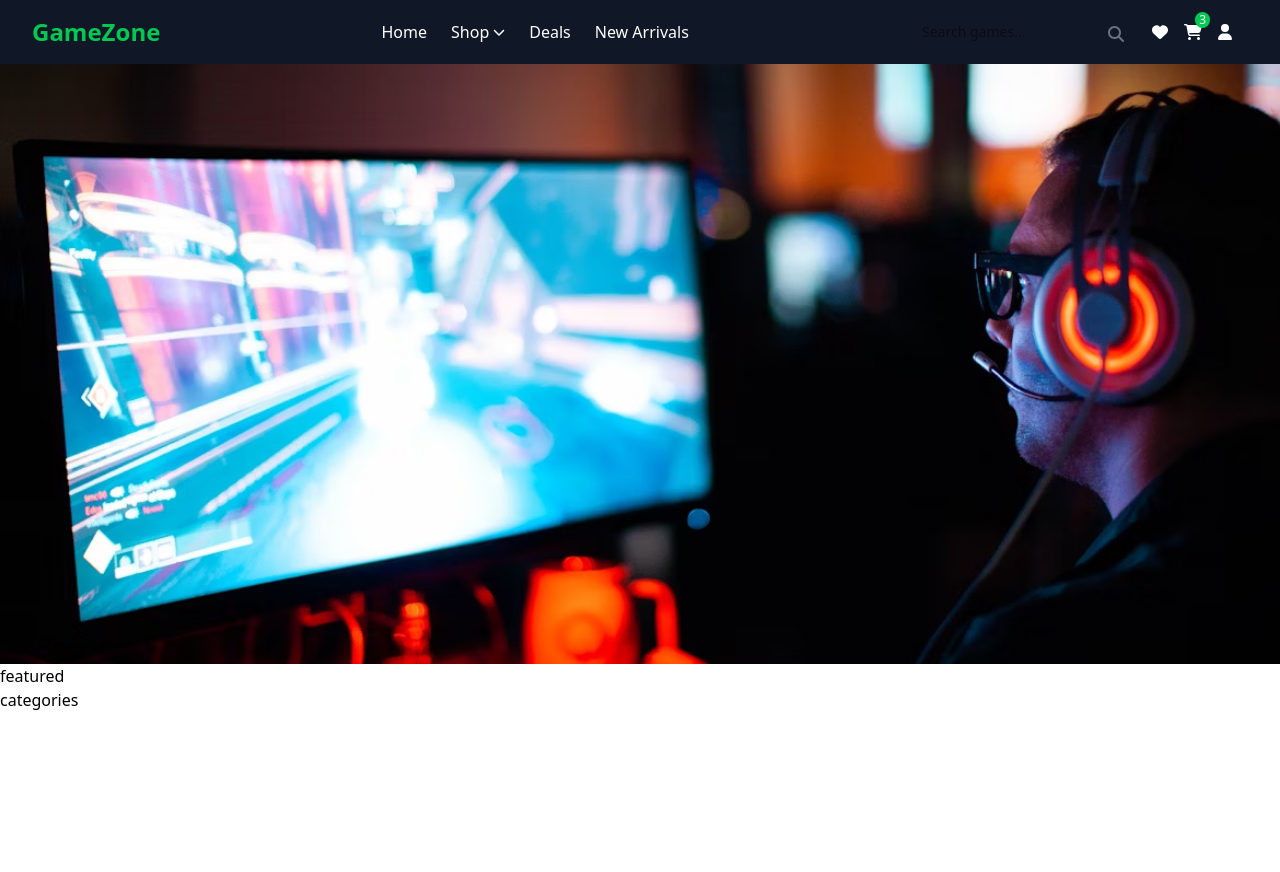
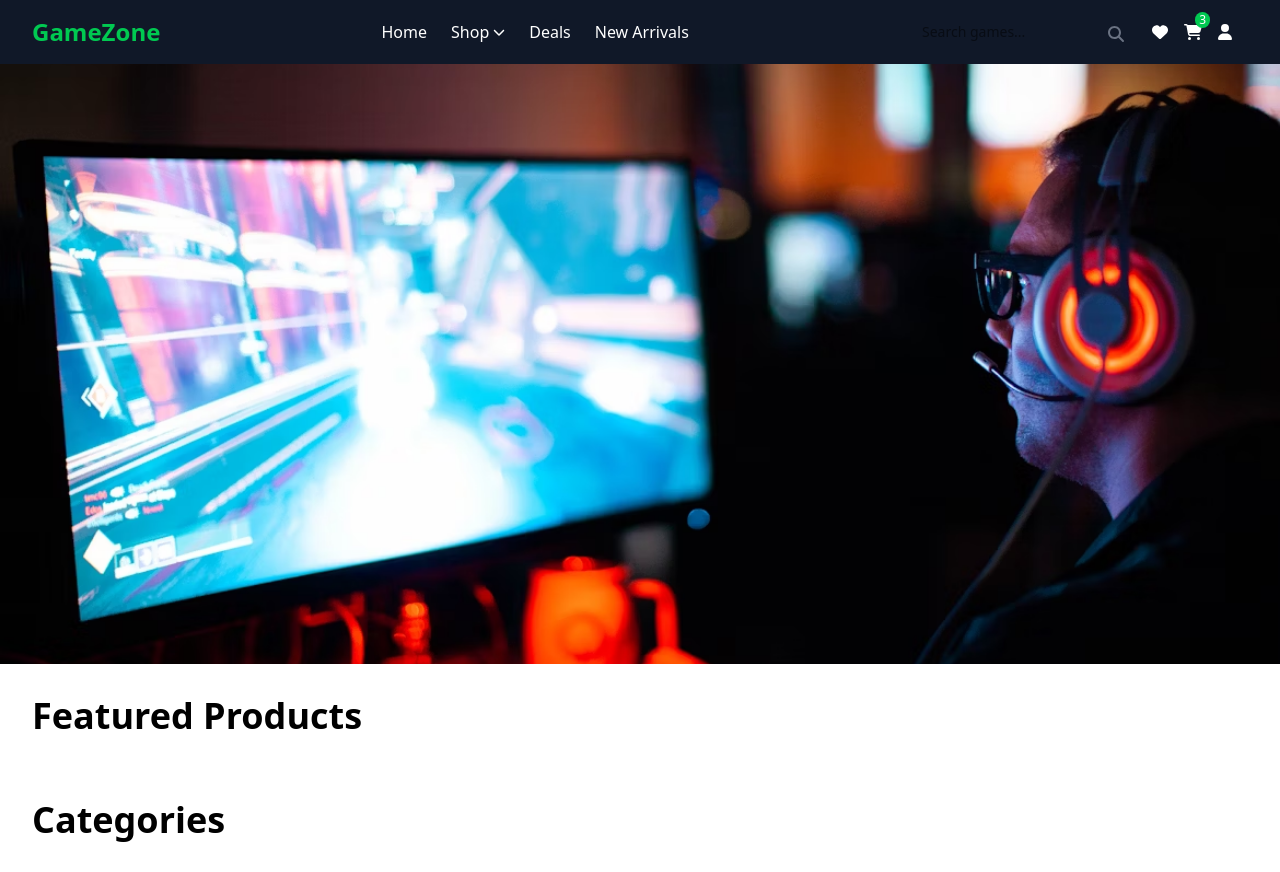
Before and after one commit to Mark-Alexis-Posadas/ecommerce-gaming-site, a React (Vite) app in the folder client/: page / in a window 1280 px wide. Before the commit the page ends 800 px from the top, so only its background shows below. Built offline with nearby package versions, Linux system fonts and the light colour scheme.

Commit message:
added section,pagetitle and page container styles

```diff
--- a/client/src/components/page/PageContainer.tsx
+++ b/client/src/components/page/PageContainer.tsx
@@ -1,5 +1,3 @@
-import React from "react";
-
-export default function PageContainer() {
-  return <div>PageContainer</div>;
+export default function PageContainer({ children }) {
+  return <div className="max-w-7xl mx-auto">{children}</div>;
 }
--- /dev/null
+++ b/client/src/components/page/PageTitle.tsx
@@ -0,0 +1,9 @@
+import React from "react";
+
+export default function PageTitle({ children }) {
+  return (
+    <h2 className="text-2xl sm:text-3xl md:text-4xl font-semibold">
+      {children}
+    </h2>
+  );
+}
--- a/client/src/components/page/Section.tsx
+++ b/client/src/components/page/Section.tsx
@@ -1,5 +1,3 @@
-import React from "react";
-
-export default function Section() {
-  return <div>Section</div>;
+export default function Section({ children }) {
+  return <section className="px-4 sm:px-6 lg:px-8 py-8">{children}</section>;
 }
--- a/client/src/pages/Home/Home.tsx
+++ b/client/src/pages/Home/Home.tsx
@@ -1,4 +1,7 @@
 import { useEffect, useState } from "react";
+import PageTitle from "../../components/page/PageTitle";
+import Section from "../../components/page/Section";
+import PageContainer from "../../components/page/PageContainer";
 
 const images = ["/banner/banner-one.avif", "/banner/banner-two.avif"];
 
@@ -20,8 +23,16 @@ export default function Home() {
         style={{ backgroundImage: `url(${images[index]})` }}
       ></section>
 
-      <section>featured</section>
-      <section>categories</section>
+      <Section>
+        <PageContainer>
+          <PageTitle>Featured Products</PageTitle>
+        </PageContainer>
+      </Section>
+      <Section>
+        <PageContainer>
+          <PageTitle>Categories</PageTitle>
+        </PageContainer>
+      </Section>
     </>
   );
 }
```
